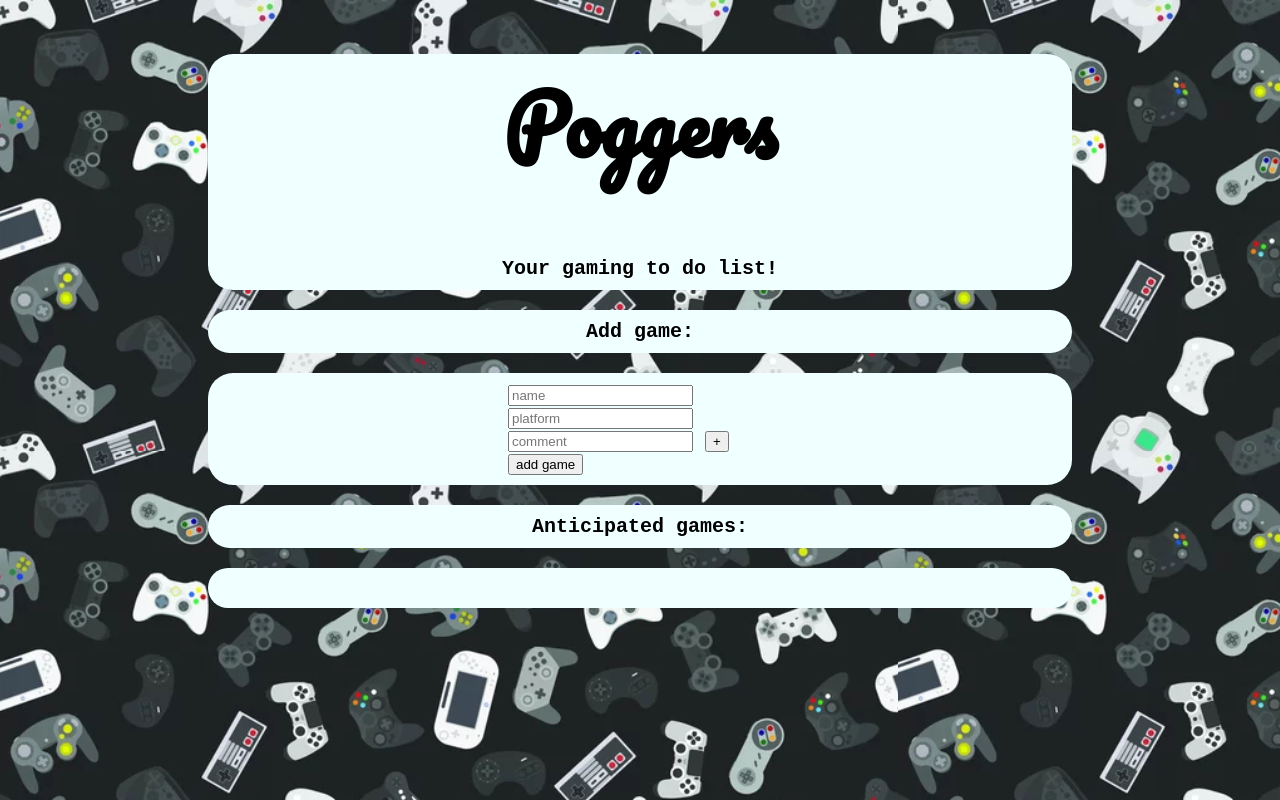
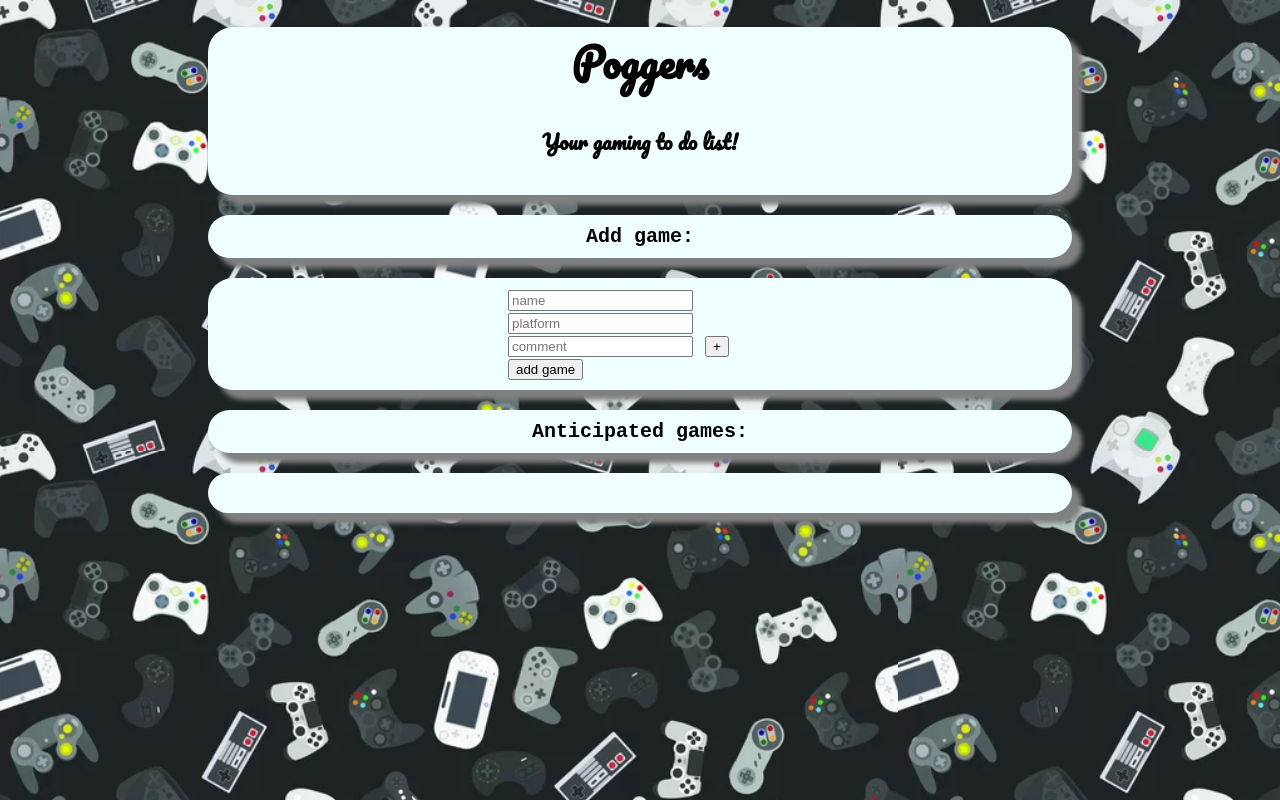
Before and after one commit to cgoranov/poggers-frontend, a website: page index.html in a window 1280 px wide. Drawn offline with Linux system fonts and the light colour scheme; no server answers.

Commit message:
added shadow background to front page

```diff
--- a/assets/stylesheets/index.css
+++ b/assets/stylesheets/index.css
@@ -10,9 +10,15 @@ div.title {
     font-family: 'Pacifico', cursive;
     font-size: 40px;
     text-align: center;
+    box-shadow: 10px 10px 5px grey;
 }
 
-h2, h3 {
+div.title, h2 {
+    font-size: 20px;
+    padding-bottom: 10px;
+}
+
+h3 {
     background-color: azure;
     margin-left: 200px;
     margin-right: 200px;
@@ -21,6 +27,7 @@ h2, h3 {
     font-family: 'Courier New', Courier, monospace;
     font-size: 20px;
     text-align: center;
+    box-shadow: 10px 10px 5px grey;
 }
 
 form {
@@ -32,6 +39,7 @@ form {
     font-family: 'Courier New', Courier, monospace;
     font-size: 20px;
     padding-left: 300px;
+    box-shadow: 10px 10px 5px grey;
 }
 
 ul#games-container {
@@ -41,6 +49,7 @@ ul#games-container {
     border-radius: 25px;
     padding: 20px;
     font-family: 'Courier New', Courier, monospace;
+    box-shadow: 10px 10px 5px grey;
 }
 
 li {
```
